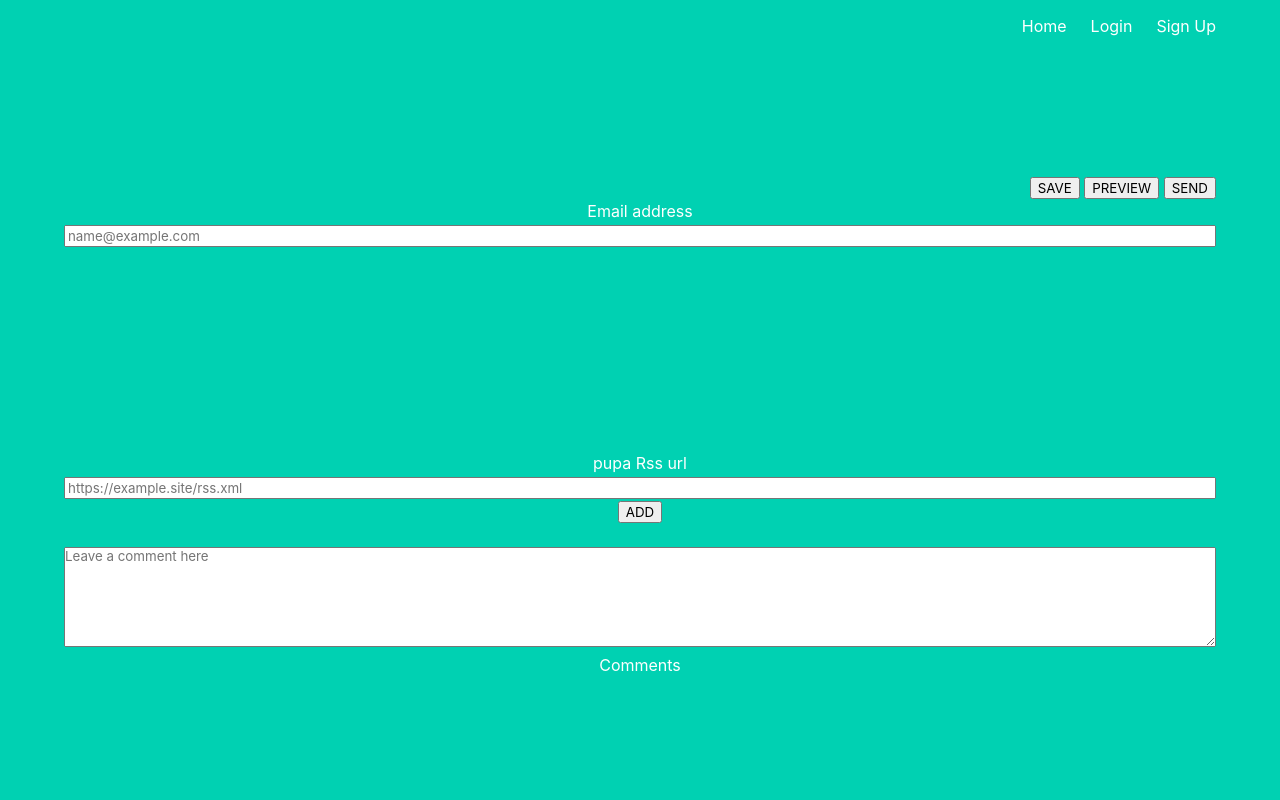
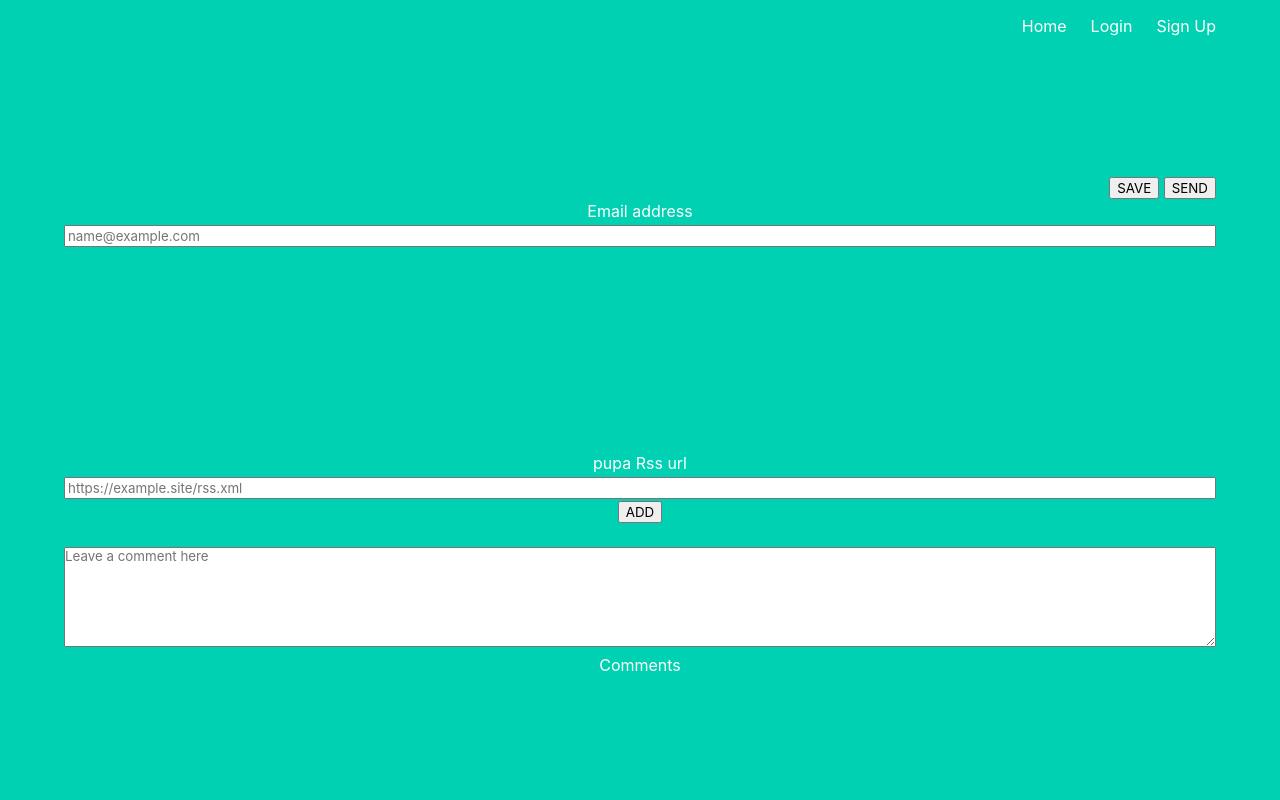
Before and after one commit to KamilJankowski99/projekt-zesposlowy, a Python web app: template templates/admin-panel.html in a window 1280 px wide. Run offline with Jinja, Linux system fonts and the light colour scheme; the template is opened without the code that fills it, so the values that code supplies are empty.

Commit message:
usunięcie przycisku "preview"

```diff
--- a/templates/admin-panel.html
+++ b/templates/admin-panel.html
@@ -10,7 +10,7 @@
 <body>
     <div class="btn-group" role="group" aria-label="Basic mixed styles example" style="float:right">
         <button type="button" class="btn btn-danger">SAVE</button>
-        <button type="button" class="btn btn-warning">PREVIEW</button>
+
         <button type="button" class="btn btn-success" name="baton">SEND</button>
     </div>
 </br>
```
